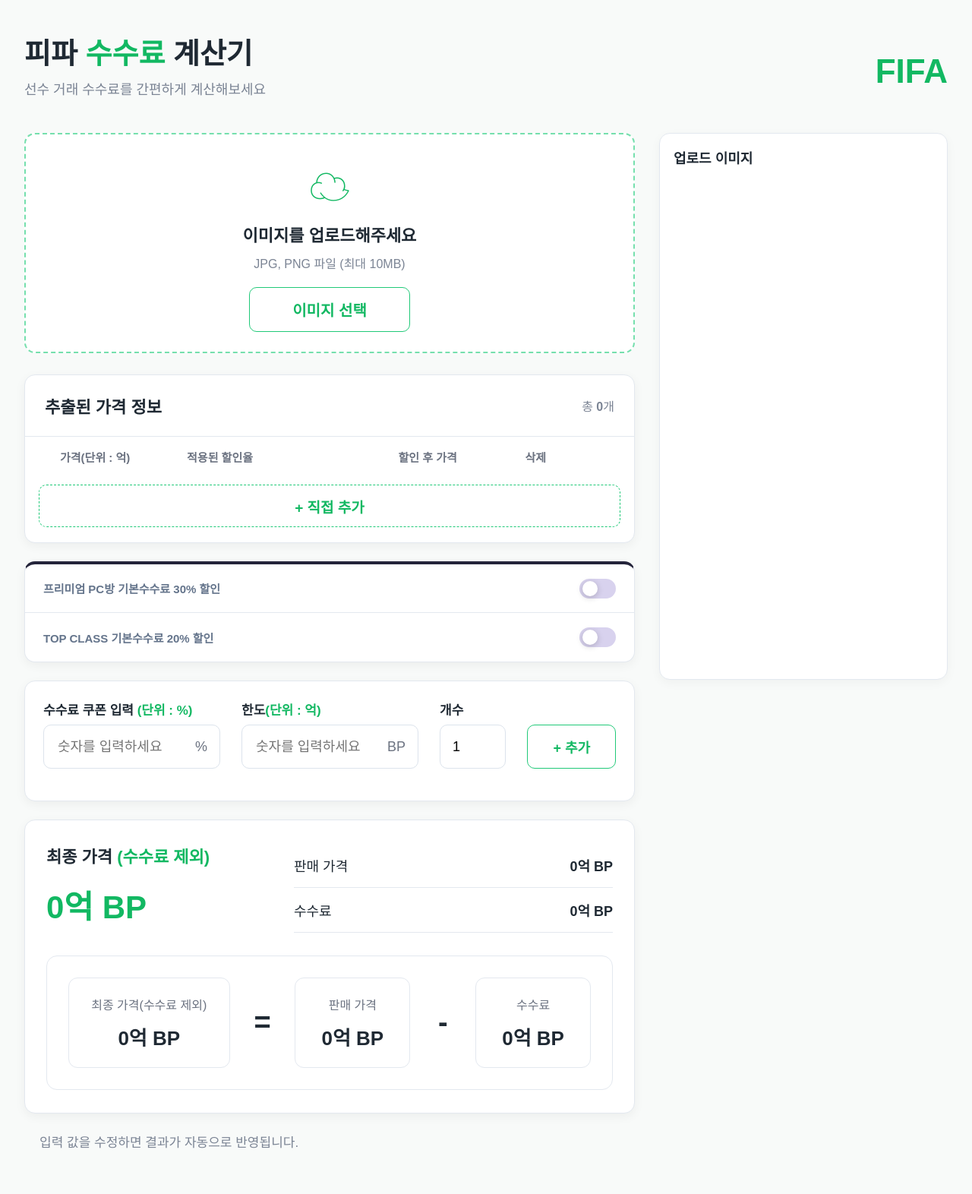
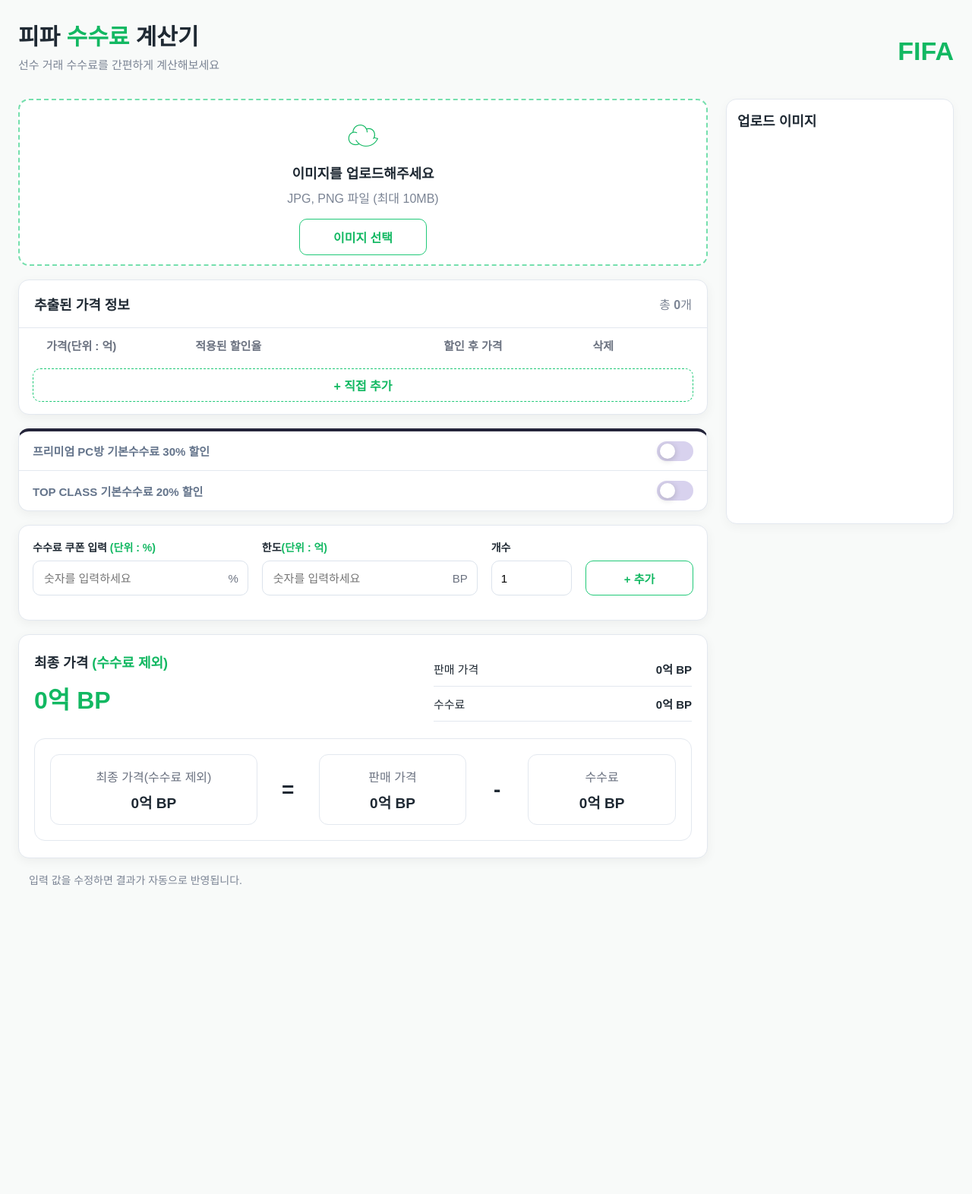
Before and after one commit to rladbcks23/fifa_transfer_market_calculater, a Django app: page / in a window 1280 px wide. Shown: the whole page at 76% size. After the commit the page ends 1166 px from the top, so only its background shows below. Run offline with Django 5.2, Linux system fonts and the light colour scheme.

Commit message:
Compact layout for default zoom

```diff
--- a/static/css/style.css
+++ b/static/css/style.css
@@ -9,19 +9,19 @@ body {
 }
 .container {
   width: 100%;
-  max-width: 1500px;
+  max-width: 1320px;
   margin: 0 auto;
-  padding: 40px 32px;
+  padding: 24px 24px;
 }
 .header {
   display: flex;
   justify-content: space-between;
   align-items: center;
-  margin-bottom: 28px;
+  margin-bottom: 20px;
 }
 .header h1 {
   margin: 0;
-  font-size: 38px;
+  font-size: 30px;
   font-weight: 800;
 }
 .header h1 span,
@@ -31,12 +31,12 @@ body {
   color: #12b862;
 }
 .header p {
-  margin-top: 8px;
+  margin-top: 6px;
   color: #7b8494;
-  font-size: 18px;
+  font-size: 15px;
 }
 .logo {
-  font-size: 44px;
+  font-size: 34px;
   font-weight: 900;
   color: #12b862;
 }
@@ -50,8 +50,8 @@ body {
   gap: 24px;
 }
 .page-layout {
-  grid-template-columns: minmax(760px, 1fr) 380px;
-  gap: 32px;
+  grid-template-columns: minmax(680px, 1fr) 300px;
+  gap: 24px;
 }
 .main-content {
   min-width: 0;
@@ -59,8 +59,8 @@ body {
 .upload-box {
   position: relative;
   overflow: hidden;
-  height: 290px;
-  margin-bottom: 28px;
+  height: 220px;
+  margin-bottom: 18px;
   border: 2px dashed #75dfad;
   border-radius: 14px;
   background: white;
@@ -77,15 +77,15 @@ body {
   box-shadow: 0 0 0 4px rgba(18, 184, 98, 0.12);
 }
 .upload-icon {
-  font-size: 54px;
+  font-size: 42px;
   color: #12b862;
 }
 .upload-box strong {
-  margin-top: 10px;
-  font-size: 22px;
+  margin-top: 8px;
+  font-size: 18px;
 }
 .upload-box p {
-  margin: 10px 0 20px;
+  margin: 8px 0 16px;
   color: #7b8494;
 }
 .preview-image {
@@ -102,7 +102,7 @@ body {
 }
 .card,
 .result-card {
-  margin-bottom: 24px;
+  margin-bottom: 18px;
   background: white;
   border: 1px solid #e3e8ef;
   border-radius: 14px;
@@ -112,13 +112,13 @@ body {
   display: flex;
   justify-content: space-between;
   align-items: center;
-  padding: 24px 26px;
+  padding: 18px 20px;
   border-bottom: 1px solid #e3e8ef;
 }
 .card h2,
 .result-card h2 {
   margin: 0;
-  font-size: 22px;
+  font-size: 18px;
 }
 .card-header span,
 .hint {
@@ -143,8 +143,8 @@ body {
   font-weight: 800;
 }
 .upload-btn {
-  padding: 14px 56px;
-  font-size: 20px;
+  padding: 11px 44px;
+  font-size: 16px;
   font-weight: 700;
 }
 .edit-btn {
@@ -155,24 +155,24 @@ body {
 }
 .add-btn {
   width: calc(100% - 36px);
-  height: 56px;
-  margin: 10px 18px 20px;
+  height: 44px;
+  margin: 8px 18px 16px;
   border: 1px dashed #20c978;
   background: white;
   color: #12b862;
-  font-size: 19px;
+  font-size: 16px;
   font-weight: 800;
 }
 .coupon-add-btn {
-  height: 58px;
-  font-size: 18px;
+  height: 46px;
+  font-size: 15px;
 }
 .delete-btn {
-  height: 44px;
+  height: 36px;
   border: 1px solid #dce3ec;
   background: white;
   color: #374151;
-  font-size: 15px;
+  font-size: 13px;
   font-weight: 700;
 }
 .delete-btn:hover {
@@ -185,7 +185,7 @@ body {
   grid-template-columns: 1.2fr 2fr 1.2fr 0.7fr;
 }
 .table-header {
-  padding: 16px 46px;
+  padding: 12px 36px;
   color: #6b7280;
   font-size: 15px;
 }
@@ -199,20 +199,20 @@ body {
 }
 .player-row {
   align-items: center;
-  gap: 20px;
-  min-height: 110px;
-  margin-bottom: 14px;
-  padding: 0 28px;
+  gap: 16px;
+  min-height: 82px;
+  margin-bottom: 10px;
+  padding: 0 20px;
   border: 1px solid #e3e8ef;
   border-radius: 12px;
 }
 .discount-rate {
   color: #12b862;
-  font-size: 22px;
+  font-size: 17px;
   font-weight: 800;
 }
 .discount-price {
-  font-size: 20px;
+  font-size: 17px;
   font-weight: 800;
 }
 .price-input,
@@ -222,13 +222,13 @@ body {
   border-radius: 10px;
 }
 .price-input {
-  padding: 18px 20px;
-  font-size: 22px;
+  padding: 12px 14px;
+  font-size: 17px;
 }
 .count-input {
-  height: 58px;
-  padding: 0 16px;
-  font-size: 18px;
+  height: 46px;
+  padding: 0 12px;
+  font-size: 15px;
 }
 .price-input:focus {
   border-color: #12b862;
@@ -247,8 +247,8 @@ body {
   padding: 0 18px;
 }
 .input-with-unit {
-  height: 58px;
-  padding: 0 16px;
+  height: 46px;
+  padding: 0 12px;
   background: white;
 }
 .fee-input-wrap input,
@@ -262,87 +262,87 @@ body {
 }
 .input-with-unit input {
   width: 100%;
-  font-size: 18px;
+  font-size: 15px;
 }
 .fee-input-wrap span,
 .input-with-unit span {
   color: #6b7280;
-  font-size: 18px;
+  font-size: 15px;
 }
 .fee-card {
   padding: 22px;
 }
 .coupon-card {
-  padding: 24px;
+  padding: 18px;
 }
 .coupon-grid {
   display: grid;
   grid-template-columns: 1.2fr 1.2fr 0.45fr 0.6fr;
-  gap: 28px;
+  gap: 18px;
   align-items: end;
 }
 .coupon-field label {
   display: block;
   margin-bottom: 8px;
-  font-size: 17px;
+  font-size: 14px;
   font-weight: 700;
 }
 .result-card {
-  padding: 30px 28px;
+  padding: 22px 20px;
 }
 .result-top {
   display: flex;
   justify-content: space-between;
-  gap: 80px;
+  gap: 42px;
 }
 .result-top strong {
   display: block;
-  margin-top: 18px;
+  margin-top: 12px;
   color: #12b862;
-  font-size: 42px;
+  font-size: 32px;
   font-weight: 900;
 }
 .summary {
-  width: 420px;
+  width: 340px;
 }
 .summary div {
   display: flex;
   justify-content: space-between;
-  padding: 16px 0;
+  padding: 12px 0;
   border-bottom: 1px solid #e3e8ef;
-  font-size: 18px;
+  font-size: 15px;
 }
 .formula {
   display: grid;
   grid-template-columns: 1.4fr 0.25fr 1fr 0.25fr 1fr;
   align-items: center;
-  gap: 24px;
-  margin-top: 30px;
-  padding: 28px;
+  gap: 16px;
+  margin-top: 22px;
+  padding: 20px;
   border: 1px solid #e3e8ef;
   border-radius: 14px;
   text-align: center;
 }
 .formula div {
-  padding: 22px;
+  padding: 16px;
   border: 1px solid #e3e8ef;
   border-radius: 12px;
 }
 .formula span {
   display: block;
-  margin-bottom: 12px;
+  margin-bottom: 8px;
   color: #6b7280;
 }
 .formula b {
-  font-size: 26px;
+  font-size: 19px;
 }
 .formula strong {
-  font-size: 38px;
+  font-size: 28px;
 }
 .bottom-info {
-  padding-left: 20px;
+  padding-left: 14px;
   color: #7b8494;
-  font-size: 17px;
+  font-size: 14px;
 }
 .image-sidebar,
 .image-panel {
@@ -357,8 +357,8 @@ body {
   padding: 16px;
 }
 .image-panel {
-  min-height: 720px;
-  padding: 18px;
+  min-height: 560px;
+  padding: 14px;
 }
 .image-sidebar h3,
 .image-panel h3 {
@@ -374,7 +374,7 @@ body {
 .uploaded-image-list {
   display: flex;
   flex-direction: column;
-  gap: 16px;
+  gap: 12px;
 }
 .uploaded-image-card {
   overflow: hidden;
@@ -385,7 +385,7 @@ body {
 .uploaded-image-card img {
   display: block;
   width: 100%;
-  height: 220px;
+  height: 170px;
   object-fit: contain;
   background: white;
 }
@@ -443,8 +443,8 @@ body {
 }
 
 .membership-row {
-  height: 64px;
-  padding: 0 24px;
+  height: 52px;
+  padding: 0 18px;
   display: flex;
   justify-content: space-between;
   align-items: center;
@@ -501,7 +501,7 @@ body {
   transform: translateX(20px);
 }
 .coupon-list {
-  margin-top: 18px;
+  margin-top: 14px;
   display: flex;
   flex-direction: column;
   gap: 10px;
@@ -512,7 +512,7 @@ body {
   grid-template-columns: 1fr 1fr 80px;
   align-items: center;
   gap: 12px;
-  padding: 12px 14px;
+  padding: 10px 12px;
   border: 1px solid #dce3ec;
   border-radius: 10px;
   background: #f9fafb;
```
